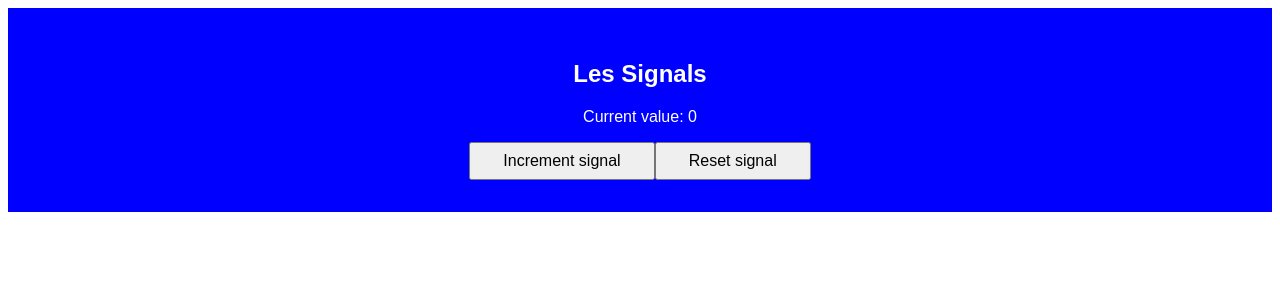
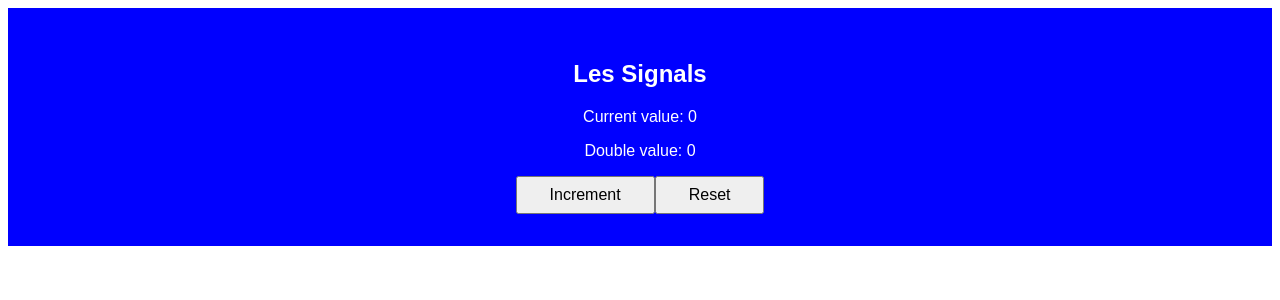
Before and after one commit to devJunior226/update-to-angular-v18, an Angular app: page / in a window 1280 px wide. Shown: the top 300 px of the page. Built offline with nearby package versions, Linux system fonts and the light colour scheme.

Commit message:
Use Signals to count double.

```diff
--- a/src/app/app.component.ts
+++ b/src/app/app.component.ts
@@ -7,12 +7,13 @@ import { Component, signal } from '@angular/core';
     template: `
     <div class="bg">
         <h2>Les Signals</h2>
-        <p>Current value: {{ signalCounteur() }}</p>
-        <button class="btn" (click)="incrementSignalValue()">
-            Increment signal
+        <p>Current value: {{ counter() }}</p>
+        <p>Double value: {{ counterDouble() }}</p>
+        <button class="btn" (click)="increment()">
+            Increment
         </button>
-        <button class="btn" (click)="resetSignalValue()">
-            Reset signal
+        <button class="btn" (click)="reset()">
+            Reset
         </button>
     </div>
     `,
@@ -46,30 +47,18 @@ export class AppComponent {
         console.log(this.compteur());
     }
 
-    // Mettre a jour le compteur
-    doIncrement() {
-        this.compteur.update(value => value + 1);
+    // Affiher nombre et double
+    counter = signal(0);
+    counterDouble = signal(0);
+
+    increment() {
+        this.counter.update(n => n + 1);
+        this.counterDouble.set(this.counter() * 2);
     }
 
-    // Practice Signals: Without signals
-    counter: number = 0;
+    reset() {
+        this.counter.set(0);
 
-    incrementValue() {
-        this.counter++;
-    }
-
-    resetValue() {
-        this.counter = 0;
-    }
-
-    // Practice Signals: With signals
-    signalCounteur = signal(0);
-
-    incrementSignalValue() {
-        this.signalCounteur.update(n => n + 1);
-    }
-
-    resetSignalValue() {
-        this.signalCounteur.set(0);
+        this.counterDouble.set(0);
     }
 }
```
